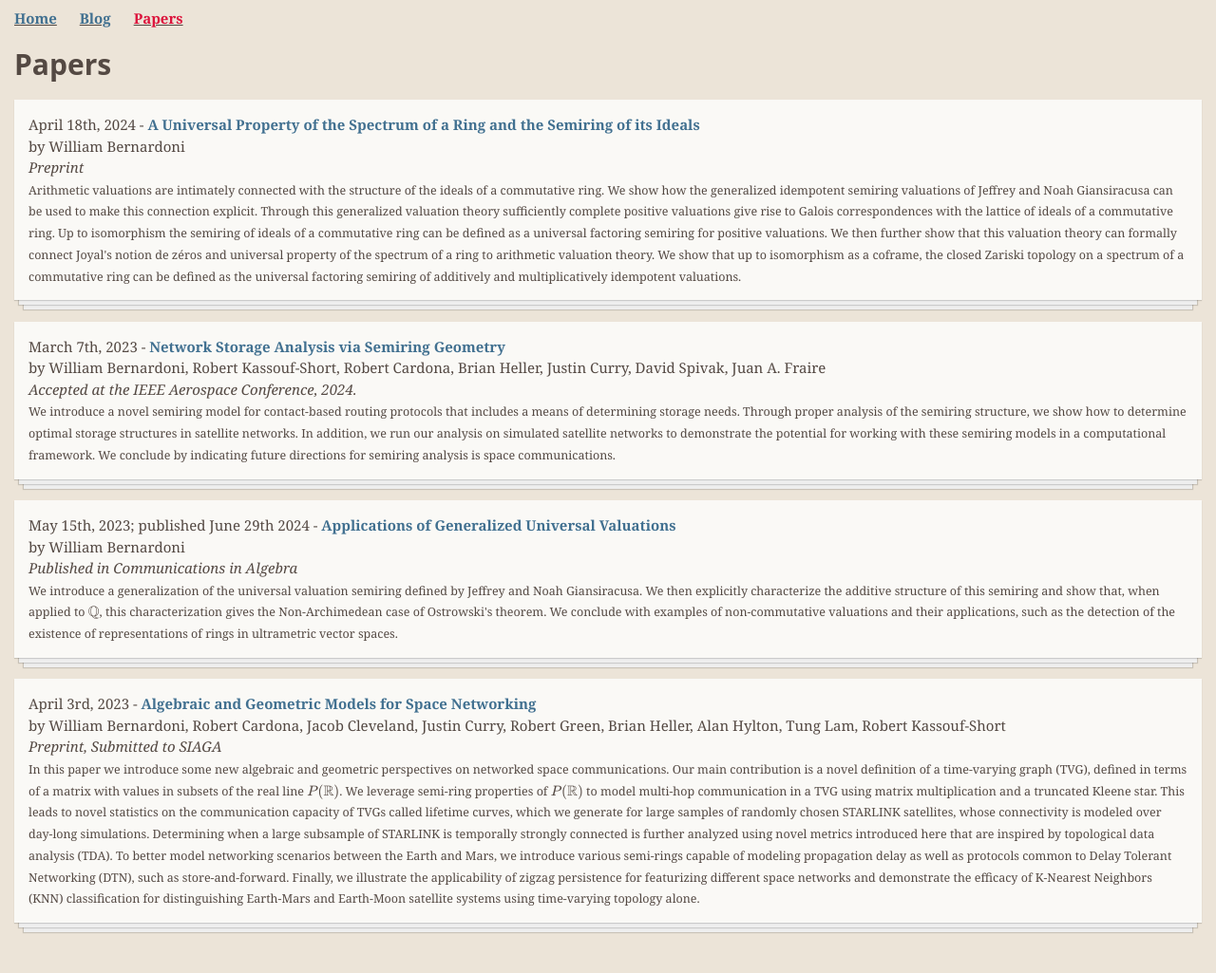
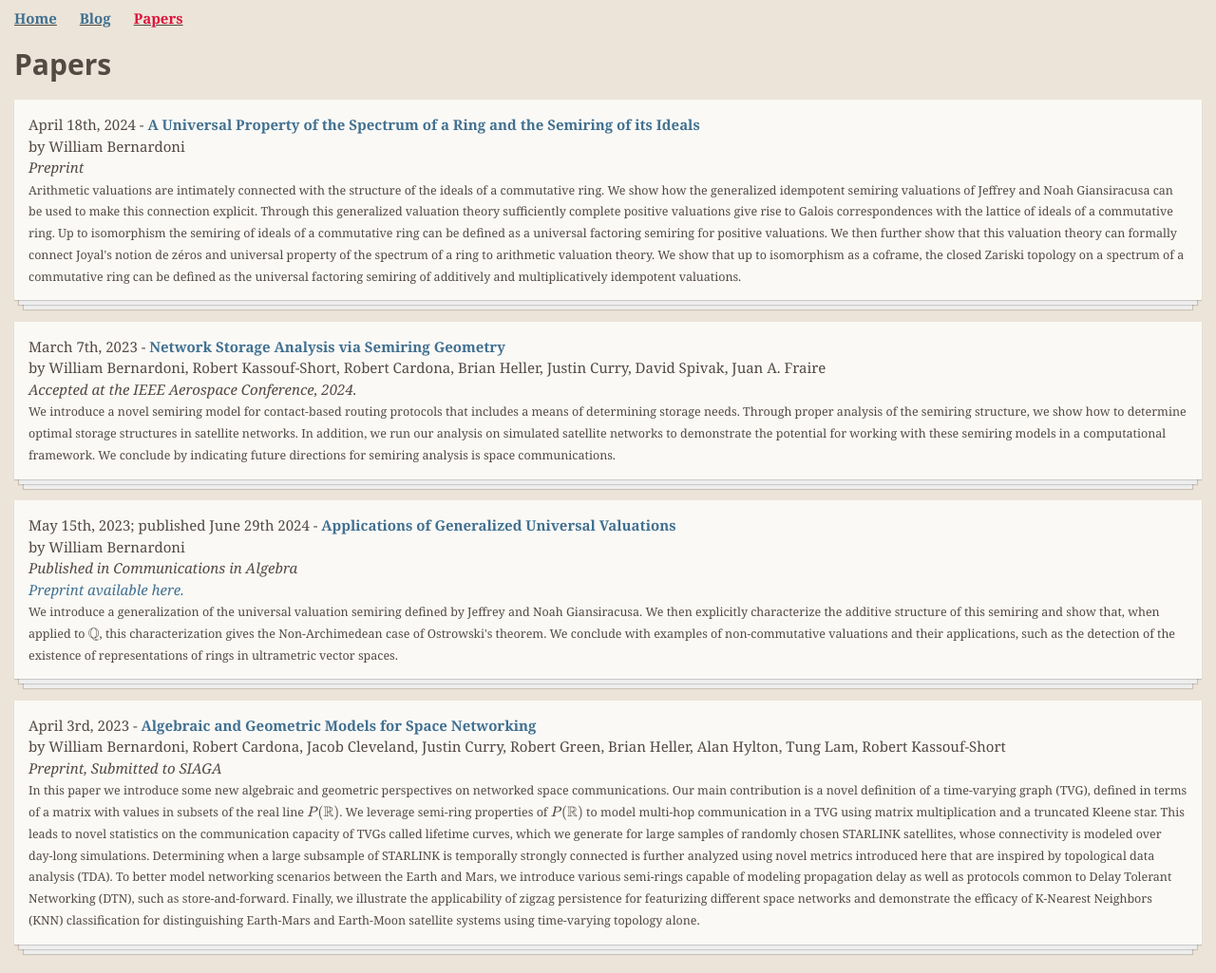
Before and after one commit to wrbernardoni/wrbernardoni.github.io, a Jekyll site: the page built from papers.html, in a window 1280 px wide. Shown: the whole page at 95% size. Built offline with Jekyll 4.4.1, drawn with Linux system fonts in a browser that asks for light colours; formulas are drawn with MathJax 3; before the commit the page ends 1002 px from its top, so only the background shows below that.

Commit message:
Update papers.html
Add preprint link for published papers

```diff
--- a/papers.html
+++ b/papers.html
@@ -9,7 +9,7 @@
     {{item.date}} - <strong>{% if item.link %}<a href="{{ item.link }}" >{{item.name}}</a>{% else %}{{item.name}}{% endif %}</li></strong>
     <br>by {{item.authors}}
     <br>
-    <em>{{item.status}}</em>
+    <em>{{item.status}}</em>{% if item.preprint %}<br><a href="{{item.preprint}}"><em>Preprint available here.</em></a>{% endif %}
     <br>
     <small>{{item.description}}</small>
     <br>
```
